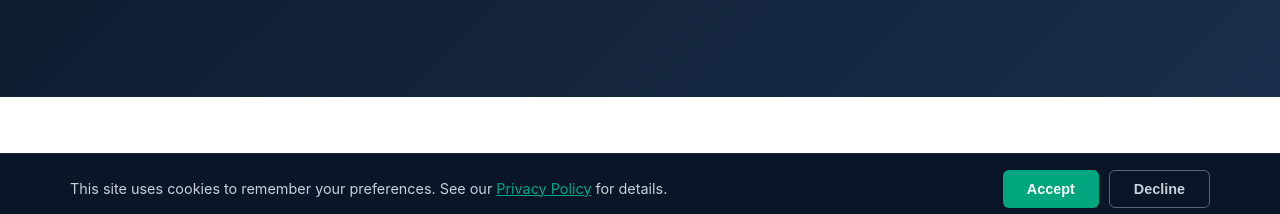
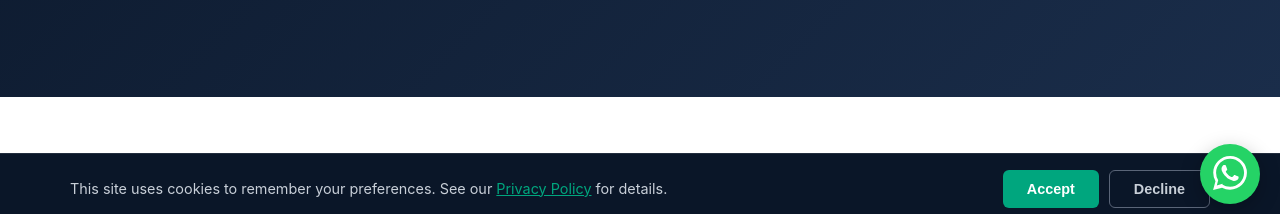
Before and after one commit to caseymeraz/solicitordigital, an Eleventy site: page src/index.html in a window 1280 px wide. Shown: the part 576-790 px from the top of the page. Built offline with nearby package versions, Linux system fonts and the light colour scheme; Eleventy itself is replaced by a stand-in of ours; files that its build step writes are made by us from their sources.

Commit message:
Add floating WhatsApp/Call widget sitewide
- New src/assets/whatsapp-widget.js: bottom-right FAB expanding to
  'Chat on WhatsApp' (wa.me/353873535028) + 'Call' (tel:+353873535028)
- Eleventy passthrough for src/assets
- Script injected before </body> on all content pages (not 410)

```diff
--- /dev/null
+++ b/src/assets/whatsapp-widget.js
@@ -0,0 +1,85 @@
+/* Floating WhatsApp / Call widget — sitewide.
+   Single source of truth: edit this file to change the number, copy, or styling.
+   Number: 0873535028 (IE)  ->  +353 87 353 5028  ->  wa.me/353873535028 */
+(function () {
+  "use strict";
+
+  var WHATSAPP = "353873535028";              // wa.me format (no +, no leading 0)
+  var TEL = "+353873535028";                  // E.164 for tel: links
+  var DISPLAY = "+353 87 353 5028";           // human-readable
+  var PREFILL = "Hi Solicitor Digital, I'd like to ask about your services.";
+
+  if (document.getElementById("sd-contact-widget")) return;
+
+  var css = ''
+    + '#sd-contact-widget{position:fixed;right:20px;bottom:20px;z-index:2147483000;'
+    + 'font-family:inherit;display:flex;flex-direction:column;align-items:flex-end;gap:12px}'
+    + '#sd-cw-actions{display:flex;flex-direction:column;align-items:flex-end;gap:10px;'
+    + 'opacity:0;transform:translateY(10px) scale(.96);pointer-events:none;'
+    + 'transition:opacity .18s ease,transform .18s ease}'
+    + '#sd-contact-widget.open #sd-cw-actions{opacity:1;transform:none;pointer-events:auto}'
+    + '.sd-cw-link{display:inline-flex;align-items:center;gap:10px;text-decoration:none;'
+    + 'background:#fff;color:#0f2a3f;font-weight:600;font-size:15px;line-height:1;'
+    + 'padding:12px 16px;border-radius:999px;box-shadow:0 6px 20px rgba(0,0,0,.18);'
+    + 'white-space:nowrap;transition:transform .12s ease}'
+    + '.sd-cw-link:hover{transform:translateY(-1px)}'
+    + '.sd-cw-link svg{width:20px;height:20px;flex:0 0 20px}'
+    + '.sd-cw-ico{display:inline-flex;align-items:center;justify-content:center;'
+    + 'width:30px;height:30px;border-radius:50%}'
+    + '.sd-cw-wa .sd-cw-ico{background:#25D366;color:#fff}'
+    + '.sd-cw-call .sd-cw-ico{background:#0f2a3f;color:#fff}'
+    + '#sd-cw-toggle{width:60px;height:60px;border:0;border-radius:50%;cursor:pointer;'
+    + 'background:#25D366;color:#fff;box-shadow:0 6px 20px rgba(0,0,0,.25);'
+    + 'display:flex;align-items:center;justify-content:center;'
+    + 'transition:transform .15s ease,background .15s ease}'
+    + '#sd-cw-toggle:hover{transform:scale(1.05)}'
+    + '#sd-cw-toggle svg{width:34px;height:34px}'
+    + '#sd-contact-widget.open #sd-cw-toggle{background:#0f2a3f}'
+    + '#sd-cw-toggle .sd-cw-close{display:none}'
+    + '#sd-contact-widget.open #sd-cw-toggle .sd-cw-open{display:none}'
+    + '#sd-contact-widget.open #sd-cw-toggle .sd-cw-close{display:block}'
+    + '@media (max-width:480px){#sd-contact-widget{right:14px;bottom:14px}}'
+    + '@media (prefers-reduced-motion:reduce){#sd-contact-widget *{transition:none!important}}';
+
+  var waIcon = '<svg viewBox="0 0 24 24" fill="currentColor" aria-hidden="true"><path d="M.057 24l1.687-6.163a11.867 11.867 0 01-1.587-5.945C.16 5.335 5.495 0 12.05 0a11.817 11.817 0 018.413 3.488 11.824 11.824 0 013.48 8.414c-.003 6.557-5.338 11.892-11.893 11.892a11.9 11.9 0 01-5.688-1.448L.057 24zm6.597-3.807c1.676.995 3.276 1.591 5.392 1.592 5.448 0 9.886-4.434 9.889-9.885.002-5.462-4.415-9.89-9.881-9.892-5.452 0-9.887 4.434-9.889 9.884a9.86 9.86 0 001.51 5.26l-.999 3.648 3.978-1.207zm11.387-5.464c-.074-.124-.272-.198-.57-.347-.297-.149-1.758-.868-2.031-.967-.272-.099-.47-.149-.669.149-.198.297-.768.967-.941 1.165-.173.198-.347.223-.644.074-.297-.149-1.255-.462-2.39-1.475-.883-.788-1.48-1.761-1.653-2.059-.173-.297-.018-.458.13-.606.134-.133.297-.347.446-.521.151-.172.2-.296.3-.495.099-.198.05-.372-.025-.521-.075-.148-.669-1.611-.916-2.206-.242-.579-.487-.501-.669-.51l-.57-.01c-.198 0-.52.074-.792.372s-1.04 1.016-1.04 2.479 1.065 2.876 1.213 3.074c.149.198 2.095 3.2 5.076 4.487.71.306 1.263.489 1.694.626.712.226 1.36.194 1.872.118.571-.085 1.758-.719 2.006-1.413.248-.695.248-1.29.173-1.414z"/></svg>';
+  var phoneIcon = '<svg viewBox="0 0 24 24" fill="currentColor" aria-hidden="true"><path d="M6.62 10.79a15.53 15.53 0 006.59 6.59l2.2-2.2a1 1 0 011.01-.24 11.36 11.36 0 003.56.57 1 1 0 011 1V20a1 1 0 01-1 1A17 17 0 013 4a1 1 0 011-1h3.5a1 1 0 011 1 11.36 11.36 0 00.57 3.56 1 1 0 01-.24 1.01l-2.21 2.22z"/></svg>';
+  var closeIcon = '<svg class="sd-cw-close" viewBox="0 0 24 24" fill="none" stroke="currentColor" stroke-width="2.2" stroke-linecap="round" aria-hidden="true"><path d="M6 6l12 12M18 6L6 18"/></svg>';
+
+  var style = document.createElement("style");
+  style.textContent = css;
+  document.head.appendChild(style);
+
+  var wrap = document.createElement("div");
+  wrap.id = "sd-contact-widget";
+  wrap.innerHTML = ''
+    + '<div id="sd-cw-actions">'
+    +   '<a class="sd-cw-link sd-cw-wa" href="https://wa.me/' + WHATSAPP
+    +     '?text=' + encodeURIComponent(PREFILL) + '" target="_blank" rel="noopener"'
+    +     ' aria-label="Message us on WhatsApp">'
+    +     '<span class="sd-cw-ico">' + waIcon + '</span><span>Chat on WhatsApp</span></a>'
+    +   '<a class="sd-cw-link sd-cw-call" href="tel:' + TEL + '"'
+    +     ' aria-label="Call us on ' + DISPLAY + '">'
+    +     '<span class="sd-cw-ico">' + phoneIcon + '</span><span>Call ' + DISPLAY + '</span></a>'
+    + '</div>'
+    + '<button id="sd-cw-toggle" type="button" aria-expanded="false"'
+    +   ' aria-label="Contact us by WhatsApp or phone">'
+    +   '<span class="sd-cw-open">' + waIcon + '</span>' + closeIcon
+    + '</button>';
+  document.body.appendChild(wrap);
+
+  var toggle = wrap.querySelector("#sd-cw-toggle");
+  function setOpen(open) {
+    wrap.classList.toggle("open", open);
+    toggle.setAttribute("aria-expanded", open ? "true" : "false");
+  }
+  toggle.addEventListener("click", function (e) {
+    e.stopPropagation();
+    setOpen(!wrap.classList.contains("open"));
+  });
+  document.addEventListener("click", function (e) {
+    if (!wrap.contains(e.target)) setOpen(false);
+  });
+  document.addEventListener("keydown", function (e) {
+    if (e.key === "Escape") setOpen(false);
+  });
+})();
--- a/src/index.html
+++ b/src/index.html
@@ -1407,5 +1407,6 @@ twitter_description: "World-class legal SEO expertise, now available to Irish so
         }
     </script>
 
+    <script defer src="/assets/whatsapp-widget.js"></script>
 </body>
 </html>
```
Also changed, not shown: src/content-marketing-for-solicitors.html (+1 -0 lines), src/digital-marketing-for-solicitors.html (+1 -0 lines), src/local-seo-for-solicitors.html (+1 -0 lines), src/ppc-for-solicitors.html (+1 -0 lines), src/seo-for-solicitors.html (+1 -0 lines), src/website-design-for-solicitors.html (+1 -0 lines), .eleventy.js.
